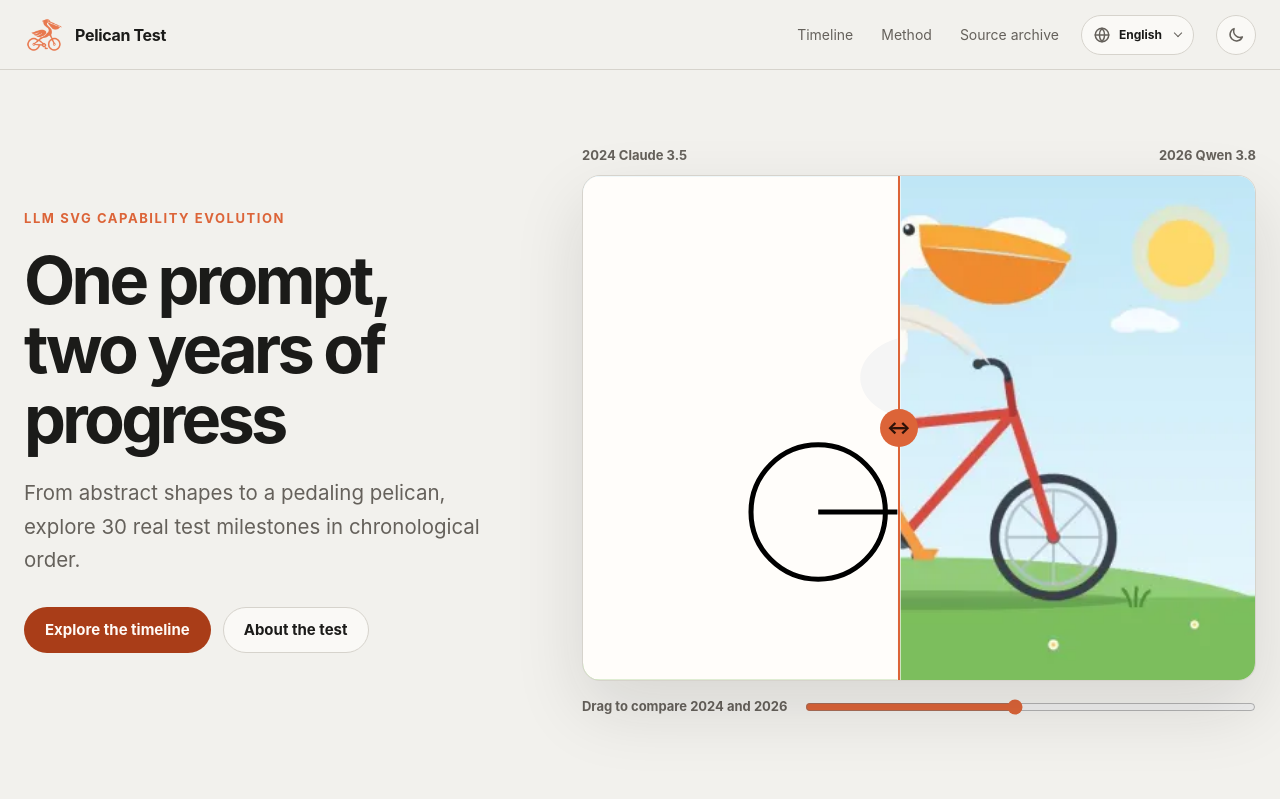
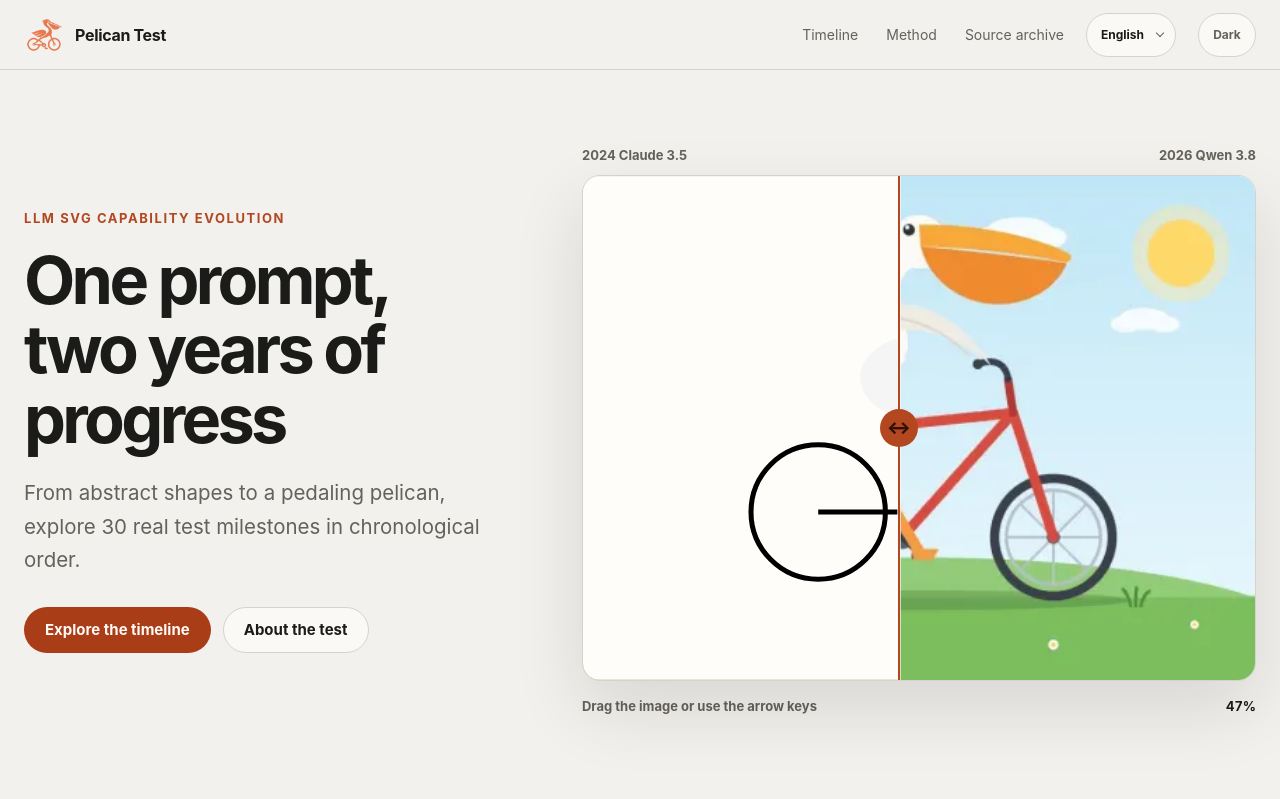
Before and after one commit to catouse/pelican-test, a Next.js app: page / in a window 1280 px wide. Shown: the top 799 px of the page. Built offline with nearby package versions, Linux system fonts and the light colour scheme.

Commit message:
Improve timeline interactions

```diff
--- a/app/globals.css
+++ b/app/globals.css
@@ -8,7 +8,7 @@
   --text: #1b1b19;
   --muted: #65615b;
   --line: #d6d3cc;
-  --accent: #dc6438;
+  --accent: #b24720;
   --accent-soft: #f2d1c4;
   --button-bg: #a93d18;
   --button-text: #fffaf6;
@@ -109,6 +109,16 @@ select {
   outline-offset: 4px;
 }
 
+.visually-hidden {
+  position: absolute;
+  width: 1px;
+  height: 1px;
+  overflow: hidden;
+  clip: rect(0 0 0 0);
+  clip-path: inset(50%);
+  white-space: nowrap;
+}
+
 .skip-link {
   position: fixed;
   left: 16px;
@@ -189,8 +199,8 @@ select {
 }
 
 .language-select,
-.icon-toggle {
-  height: 40px;
+.theme-toggle {
+  height: 44px;
   flex: 0 0 auto;
   border: 1px solid var(--line);
   border-radius: 999px;
@@ -209,10 +219,6 @@ select {
   align-items: center;
 }
 
-.language-select > .control-icon {
-  margin-left: 11px;
-}
-
 .language-select::after {
   position: absolute;
   right: 12px;
@@ -226,41 +232,37 @@ select {
 }
 
 .language-select select {
-  height: 38px;
+  height: 42px;
   appearance: none;
   border: 0;
   background: transparent;
   color: var(--text);
-  padding: 0 30px 0 8px;
+  padding: 0 30px 0 14px;
   cursor: pointer;
   font-size: 12px;
   font-weight: 700;
 }
 
 .language-select:hover,
-.icon-toggle:hover {
+.theme-toggle:hover {
   border-color: var(--muted);
   color: var(--text);
 }
 
-.icon-toggle {
-  display: grid;
-  width: 40px;
-  place-items: center;
-  padding: 0;
+.theme-toggle {
+  display: inline-flex;
+  min-width: 58px;
+  align-items: center;
+  justify-content: center;
+  padding: 0 14px;
   cursor: pointer;
+  font-size: 12px;
+  font-weight: 700;
+  white-space: nowrap;
 }
 
-.icon-toggle:active {
+.theme-toggle:active {
   transform: translateY(1px);
-}
-
-.control-icon {
-  width: 18px;
-  height: 18px;
-  flex: 0 0 auto;
-  stroke-linecap: round;
-  stroke-linejoin: round;
 }
 
 main,
@@ -422,21 +424,45 @@ h1 {
   font-weight: 800;
 }
 
+.comparison-stage-control {
+  position: absolute;
+  z-index: 3;
+  inset: 0;
+  width: 100%;
+  height: 100%;
+  margin: 0;
+  cursor: ew-resize;
+  opacity: 0;
+  touch-action: pan-y;
+}
+
+.comparison-stage-control:focus-visible {
+  outline: none;
+}
+
+.comparison-stage:has(.comparison-stage-control:focus-visible) {
+  outline: 3px solid var(--focus);
+  outline-offset: 4px;
+}
+
+.comparison-stage:has(.comparison-stage-control:active) .comparison-divider::after {
+  transform: translate(-50%, -50%) scale(0.94);
+}
+
 .comparison-control {
   display: grid;
-  grid-template-columns: auto minmax(120px, 1fr);
+  grid-template-columns: minmax(0, 1fr) auto;
   align-items: center;
-  gap: 18px;
+  gap: 16px;
   margin-top: 16px;
   color: var(--muted);
   font-size: 13px;
   font-weight: 650;
 }
 
-.comparison-control input {
-  width: 100%;
-  accent-color: var(--accent);
-  cursor: ew-resize;
+.comparison-control output {
+  color: var(--text);
+  font-variant-numeric: tabular-nums;
 }
 
 .fact-strip {
@@ -510,7 +536,7 @@ h1 {
 }
 
 .year-filter button {
-  min-height: 38px;
+  min-height: 44px;
   border: 0;
   border-radius: 999px;
   background: transparent;
@@ -848,7 +874,7 @@ footer p {
 }
 
 .preview-dialog-header button {
-  min-height: 36px;
+  min-height: 44px;
   border: 1px solid var(--line);
   border-radius: 999px;
   background: var(--surface-strong);
@@ -909,6 +935,50 @@ footer p {
   text-decoration-thickness: 2px;
   text-underline-offset: 4px;
   white-space: nowrap;
+}
+
+.preview-dialog-footer-actions,
+.preview-dialog-nav {
+  display: flex;
+  align-items: center;
+}
+
+.preview-dialog-footer-actions {
+  flex: 0 0 auto;
+  gap: 18px;
+}
+
+.preview-dialog-nav {
+  gap: 8px;
+}
+
+.preview-dialog-nav button {
+  min-height: 44px;
+  border: 1px solid var(--line);
+  border-radius: 999px;
+  background: var(--surface-strong);
+  color: var(--text);
+  padding: 0 14px;
+  cursor: pointer;
+  font-size: 13px;
+  font-weight: 700;
+  transition:
+    border-color 160ms ease,
+    transform 160ms ease,
+    opacity 160ms ease;
+}
+
+.preview-dialog-nav button:hover:not(:disabled) {
+  border-color: var(--accent);
+}
+
+.preview-dialog-nav button:active:not(:disabled) {
+  transform: translateY(1px);
+}
+
+.preview-dialog-nav button:disabled {
+  cursor: not-allowed;
+  opacity: 0.42;
 }
 
 @media (prefers-reduced-motion: no-preference) {
@@ -1186,6 +1256,12 @@ footer p {
     flex-direction: column;
     gap: 10px;
   }
+
+  .preview-dialog-footer-actions {
+    width: 100%;
+    flex-wrap: wrap;
+    justify-content: space-between;
+  }
 }
 
 @media (max-width: 430px) {
--- a/app/page.tsx
+++ b/app/page.tsx
@@ -1193,6 +1193,7 @@ const english: Record<string, string> = {
   '2024 年 Claude 3.5 Sonnet 的简化鸟形，与 2026 年 Qwen 3.8 27B 的完整鹈鹕骑自行车对比':
     'A comparison between the simplified bird from Claude 3.5 Sonnet in 2024 and the complete pelican riding a bicycle from Qwen 3.8 27B in 2026',
   '拖动对比 2024 与 2026': 'Drag to compare 2024 and 2026',
+  '直接拖动图片，或使用方向键': 'Drag the image or use the arrow keys',
   '收录范围': 'Coverage',
   '时间轴起点': 'Timeline begins',
   '代表节点': 'Milestones',
@@ -1229,6 +1230,9 @@ const english: Record<string, string> = {
   '查看完整来源归档': 'View the complete source archive',
   '图片预览': 'Image preview',
   '原始测试结果': 'Original test result',
+  '预览导航': 'Preview navigation',
+  '上一张': 'Previous',
+  '下一张': 'Next',
   '关闭': 'Close',
   '打开原图': 'Open original image',
   '鹈鹕测试时间轴 | 大模型 SVG 能力演进':
@@ -1249,17 +1253,6 @@ function LanguageSwitch({
 }) {
   return (
     <div className="language-select">
-      <svg
-        className="control-icon"
-        viewBox="0 0 24 24"
-        fill="none"
-        stroke="currentColor"
-        strokeWidth="2"
-        aria-hidden="true"
-      >
-        <circle cx="12" cy="12" r="9" />
-        <path d="M3 12h18M12 3c2.3 2.5 3.5 5.5 3.5 9s-1.2 6.5-3.5 9c-2.3-2.5-3.5-5.5-3.5-9S9.7 5.5 12 3Z" />
-      </svg>
       <select
         value={locale}
         aria-label={locale === 'zh' ? '语言' : 'Language'}
@@ -1307,7 +1300,7 @@ function ThemeSwitch({ locale }: { locale: Locale }) {
 
   return (
     <button
-      className="icon-toggle"
+      className="theme-toggle"
       type="button"
       aria-label={
         locale === 'zh'
@@ -1321,30 +1314,7 @@ function ThemeSwitch({ locale }: { locale: Locale }) {
       aria-pressed={isDark}
       onClick={() => selectTheme(isDark ? 'light' : 'dark')}
     >
-      {isDark ? (
-        <svg
-          className="control-icon"
-          viewBox="0 0 24 24"
-          fill="none"
-          stroke="currentColor"
-          strokeWidth="2"
-          aria-hidden="true"
-        >
-          <circle cx="12" cy="12" r="4" />
-          <path d="M12 2v2M12 20v2M4.93 4.93l1.42 1.42M17.66 17.66l1.41 1.41M2 12h2M20 12h2M4.93 19.07l1.42-1.42M17.66 6.34l1.41-1.41" />
-        </svg>
-      ) : (
-        <svg
-          className="control-icon"
-          viewBox="0 0 24 24"
-          fill="none"
-          stroke="currentColor"
-          strokeWidth="2"
-          aria-hidden="true"
-        >
-          <path d="M20.5 14.5A8.5 8.5 0 0 1 9.5 3.5a8.5 8.5 0 1 0 11 11Z" />
-        </svg>
-      )}
+      {translate(locale, isDark ? '浅色' : '深色')}
     </button>
   );
 }
@@ -1404,6 +1374,23 @@ export default function Home() {
         : milestones.filter((milestone) => milestone.year === year),
     [year],
   );
+  const previewAssets = useMemo(
+    () =>
+      filteredMilestones.flatMap((milestone) =>
+        milestone.media.filter((asset) => asset.kind !== 'video'),
+      ),
+    [filteredMilestones],
+  );
+  const previewIndex = preview
+    ? previewAssets.findIndex((asset) => asset.src === preview.src)
+    : -1;
+
+  const movePreview = (direction: -1 | 1) => {
+    const nextIndex = previewIndex + direction;
+    if (nextIndex >= 0 && nextIndex < previewAssets.length) {
+      setPreview(previewAssets[nextIndex]);
+    }
+  };
 
   return (
     <div className="site-shell">
@@ -1466,6 +1453,11 @@ export default function Home() {
           </div>
 
           <figure className="comparison">
+            <figcaption className="visually-hidden" id="comparison-caption">
+              {t(
+                '2024 年 Claude 3.5 Sonnet 的简化鸟形，与 2026 年 Qwen 3.8 27B 的完整鹈鹕骑自行车对比',
+              )}
+            </figcaption>
             <div className="comparison-meta" aria-hidden="true">
               <span>2024 Claude 3.5</span>
               <span>2026 Qwen 3.8</span>
@@ -1473,10 +1465,6 @@ export default function Home() {
             <div
               className="comparison-stage"
               style={{ '--split': `${comparison}%` } as CSSProperties}
-              role="img"
-              aria-label={t(
-                '2024 年 Claude 3.5 Sonnet 的简化鸟形，与 2026 年 Qwen 3.8 27B 的完整鹈鹕骑自行车对比',
-              )}
             >
               <Image
                 className="comparison-image comparison-image-new"
@@ -1504,22 +1492,27 @@ export default function Home() {
                 }}
               />
               <span className="comparison-divider" aria-hidden="true" />
-            </div>
-            <label className="comparison-control">
-              <span>{t('拖动对比 2024 与 2026')}</span>
               <input
+                id="comparison-slider"
+                className="comparison-stage-control"
                 type="range"
                 min="8"
                 max="92"
                 value={comparison}
-                onChange={(event) => setComparison(Number(event.target.value))}
+                aria-label={t('拖动对比 2024 与 2026')}
+                aria-describedby="comparison-caption"
                 aria-valuetext={
                   locale === 'zh'
                     ? `左侧显示 ${comparison}% 的 2024 结果`
                     : `${comparison}% of the 2024 result is visible on the left`
                 }
+                onChange={(event) => setComparison(Number(event.target.value))}
               />
-            </label>
+            </div>
+            <div className="comparison-control" aria-hidden="true">
+              <span>{t('直接拖动图片，或使用方向键')}</span>
+              <output htmlFor="comparison-slider">{comparison}%</output>
+            </div>
           </figure>
         </section>
 
@@ -1553,6 +1546,7 @@ export default function Home() {
               <button
                 key={option}
                 type="button"
+                aria-controls="timeline-results"
                 aria-pressed={year === option}
                 onClick={() => setYear(option)}
               >
@@ -1566,7 +1560,7 @@ export default function Home() {
             </span>
           </div>
 
-          <div className="timeline-list">
+          <div className="timeline-list" id="timeline-results">
             {filteredMilestones.map((milestone) => (
               <article className="timeline-entry" key={`${milestone.date}-${milestone.model}`}>
                 <div className="timeline-date">
@@ -1721,6 +1715,14 @@ export default function Home() {
             event.preventDefault();
             event.currentTarget.close();
           }
+          if (event.key === 'ArrowLeft') {
+            event.preventDefault();
+            movePreview(-1);
+          }
+          if (event.key === 'ArrowRight') {
+            event.preventDefault();
+            movePreview(1);
+          }
         }}
       >
         {preview ? (
@@ -1728,7 +1730,11 @@ export default function Home() {
             <header className="preview-dialog-header">
               <div>
                 <strong>{t(preview.label)}</strong>
-                <span>{t('原始测试结果')}</span>
+                <span>
+                  {locale === 'zh'
+                    ? `${t('原始测试结果')}，第 ${previewIndex + 1} 张，共 ${previewAssets.length} 张`
+                    : `${t('原始测试结果')}, ${previewIndex + 1} of ${previewAssets.length}`}
+                </span>
               </div>
               <button type="button" onClick={() => previewDialog.current?.close()}>
                 {t('关闭')}
@@ -1745,9 +1751,27 @@ export default function Home() {
             </div>
             <div className="preview-dialog-footer">
               <p>{t(preview.alt)}</p>
-              <a href={preview.src} target="_blank" rel="noreferrer">
-                {t('打开原图')}
-              </a>
+              <div className="preview-dialog-footer-actions">
+                <a href={preview.src} target="_blank" rel="noreferrer">
+                  {t('打开原图')}
+                </a>
+                <div className="preview-dialog-nav" role="group" aria-label={t('预览导航')}>
+                  <button
+                    type="button"
+                    disabled={previewIndex <= 0}
+                    onClick={() => movePreview(-1)}
+                  >
+                    {t('上一张')}
+                  </button>
+                  <button
+                    type="button"
+                    disabled={previewIndex === previewAssets.length - 1}
+                    onClick={() => movePreview(1)}
+                  >
+                    {t('下一张')}
+                  </button>
+                </div>
+              </div>
             </div>
           </div>
         ) : null}
```
